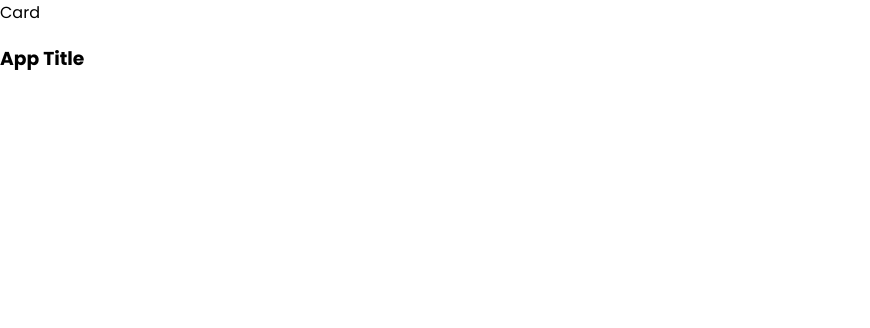
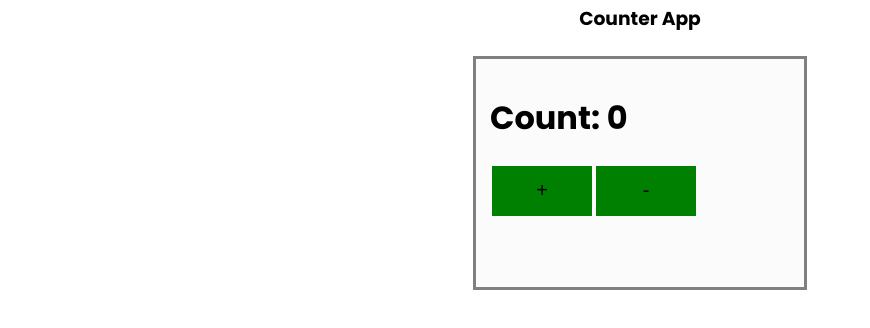
Before and after one commit to SubhaTh/Vue.js, a Vue app in the folder vue-counter-app/: page / in a window 1280 px wide. Shown: the top 328 px of the page, without its empty margins (0-870 px from the left). Built offline with nearby package versions, Linux system fonts and the light colour scheme.

Commit message:
method / onclick event

```diff
--- a/vue-counter-app/src/App.vue
+++ b/vue-counter-app/src/App.vue
@@ -1,8 +1,7 @@
 <template>
   <div>
-
-    <app-card title="Counter App"></app-card>
-    <app-header></app-header>
+    <app-header title="Counter App"></app-header>
+     <app-card ></app-card>
   </div>
 </template>
 <script>
--- a/vue-counter-app/src/components/AppCard.vue
+++ b/vue-counter-app/src/components/AppCard.vue
@@ -1,6 +1,8 @@
 <template>
-    <div> Card
-
+    <div class="card">
+        <h1>Count: {{ count }}</h1>
+        <button @click="showAlert">+</button>
+        <button>-</button>
     </div>
 </template>
 
@@ -9,9 +11,36 @@
 
 export default {
     name: 'AppCard',
+    data() {
+        return {
+            count: 0,
+        }
+    },
+    methods: {
+        showAlert() {
+            alert('Hi there');
+        },
+    },
 }
 </script>
 
 
-<style>
+<style scoped>
+.card{
+    height: 200px;
+    width: 300px;
+    border: 3px solid gray;
+    margin: auto;
+    padding : 14px;
+    background-color: #fbfbfb
+}
+button{
+    font-size: 20px;
+    height: 50px;
+    width:100px;
+    margin: 2px;
+    border:none;
+    background-color: green;
+    cursor:pointer;
+}
 </style>
--- a/vue-counter-app/src/components/layout/AppHeader.vue
+++ b/vue-counter-app/src/components/layout/AppHeader.vue
@@ -1,6 +1,6 @@
 <template>
     <div>
-        <h3>{{ title }}</h3>
+        <h3 class="app-header">{{ title }}</h3>
     </div>
 
 </template>
@@ -23,5 +23,10 @@ export default {
 header{
     background-color : gray;
 }
+.app-header{
+    margin-top:0;
+    text-align: center;
+    padding: 4px;
+}
 
 </style>
```
